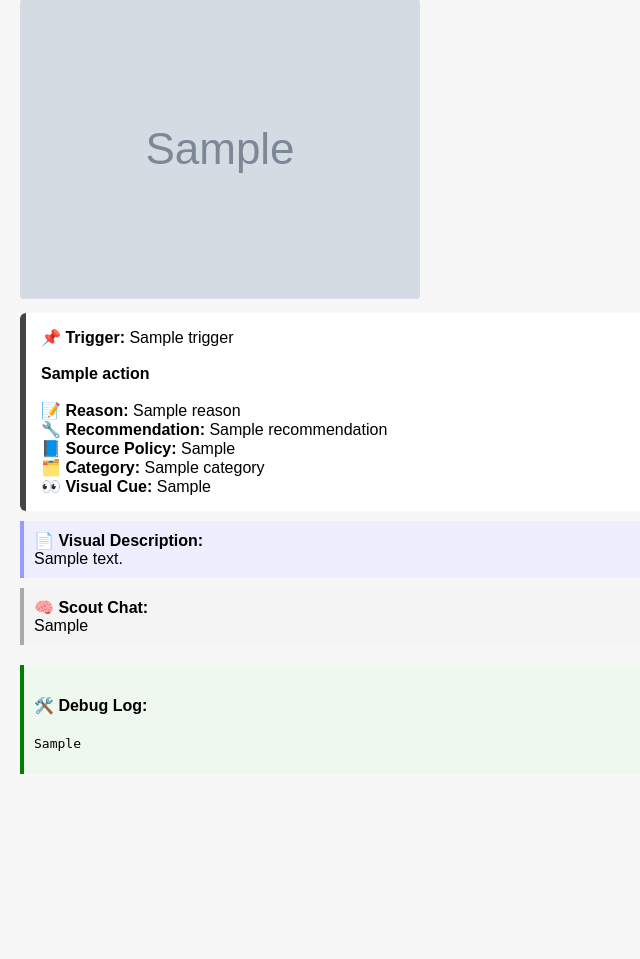
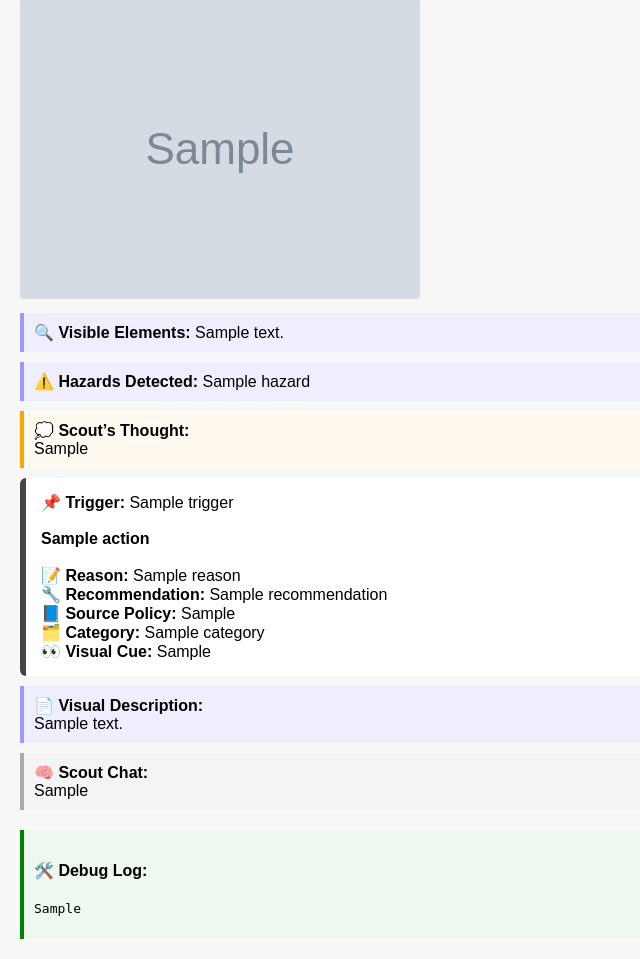
Before and after one commit to aweuve/ihwap-scout, a Flask app: template templates/index.html in a window 1280 px wide. Shown: the part 489-1448 px from the top of the page, without its empty margins (0-640 px from the left). Before the commit the page ends 1263 px from the top, so only its background shows below. Run offline with Flask 3, Linux system fonts and the light colour scheme; the template is opened without the code that fills it: most values are stand-ins (such as "Sample title", 1, 10 or a date in 2020); grey boxes marked "Sample" are stand-in pictures.

Commit message:
Update index.html

```diff
--- a/templates/index.html
+++ b/templates/index.html
@@ -28,6 +28,7 @@
             max-width: 100%; height: auto; border-radius: 4px;
         }
         .chat { background: #f4f4f4; padding: 10px; margin-top: 10px; border-left: 4px solid #aaa; }
+        .insight { background: #fff9f0; padding: 10px; margin-top: 10px; border-left: 4px solid orange; }
     </style>
 </head>
 <body>
@@ -53,6 +54,23 @@
     {% endif %}
 
     {% if result %}
+        {% if result.visible_elements %}
+        <div class="description">
+            <strong>🔍 Visible Elements:</strong> {{ result.visible_elements | join(', ') }}
+        </div>
+        {% endif %}
+        {% if result.hazards %}
+        <div class="description">
+            <strong>⚠️ Hazards Detected:</strong> {{ result.hazards | join(', ') }}
+        </div>
+        {% endif %}
+        {% if result.scout_thought %}
+        <div class="insight">
+            <strong>💭 Scout’s Thought:</strong><br>
+            {{ result.scout_thought }}
+        </div>
+        {% endif %}
+
         {% if result.matched_triggers %}
             {% for match in result.matched_triggers %}
                 <div class="card">
@@ -86,6 +104,7 @@
         {{ chat_response }}
     </div>
     {% endif %}
+
     {% if result.debug_log %}
       <div class="debug-log" style="margin-top: 20px; background-color: #eef8ee; padding: 10px; border-left: 4px solid green;">
         <h4>🛠️ Debug Log:</h4>
```
Lines whose indentation alone changed are shown as unchanged.
